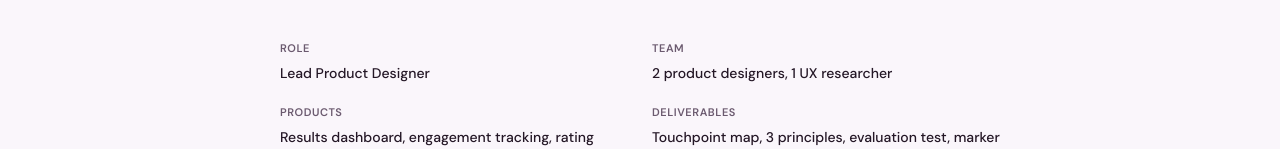
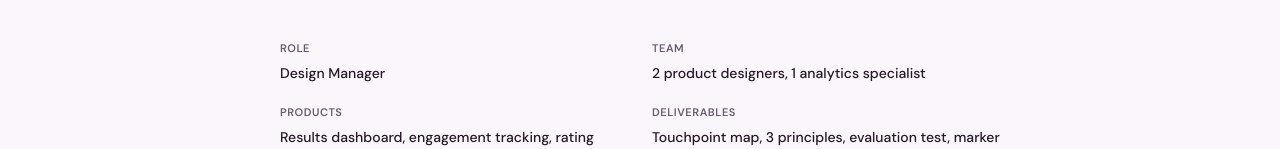
Before and after one commit to ClementPZ/clementpz-portfolio, a Next.js app: page /nrc/huey in a window 1280 px wide. Shown: the part 448-597 px from the top of the page. Built offline with nearby package versions, Linux system fonts and the light colour scheme.

Commit message:
Align the Huey page with the NRC role and team, soften the outcome claim

```diff
--- a/src/data/i18n.ts
+++ b/src/data/i18n.ts
@@ -2107,8 +2107,8 @@ export const nrcHueyText: Record<
     intro:
       "Huey is NRC Health's AI assistant. As it spread across products, each team was inventing its own way to surface AI. The goal: unify how users meet and use AI across the whole platform.",
     meta: [
-      { label: "Role", value: "Lead Product Designer" },
-      { label: "Team", value: "2 product designers, 1 UX researcher" },
+      { label: "Role", value: "Design Manager" },
+      { label: "Team", value: "2 product designers, 1 analytics specialist" },
       {
         label: "Products",
         value: "Results dashboard, engagement tracking, rating scorecards, regulatory surveys, feedback management",
@@ -2212,7 +2212,7 @@ export const nrcHueyText: Record<
     },
     outcome: {
       title: "Outcome",
-      body: "The three principles now serve as the common test for everything Huey shows on screen, and the drawer gives every product the same structure for talking to the AI. Within Huey, ambient listening raised nurse documentation from 55% to 90%.",
+      body: "The three principles served as the grid for evaluating Huey markers, features and interactions, and the drawer gives every product the same structure for talking to the AI. Within Huey, ambient listening raised nurse documentation from 55% to 90%.",
     },
     contactCta: "Talk about this work",
     backCase: "Back to the NRC case study",
@@ -2224,8 +2224,8 @@ export const nrcHueyText: Record<
     intro:
       "Huey est l'assistant IA de NRC Health. En se diffusant dans les produits, chaque équipe inventait sa propre façon de faire apparaître l'IA. L'objectif : unifier la manière dont les utilisateurs rencontrent et utilisent l'IA sur toute la plateforme.",
     meta: [
-      { label: "Rôle", value: "Lead Product Designer" },
-      { label: "Équipe", value: "2 product designers, 1 UX researcher" },
+      { label: "Rôle", value: "Design Manager" },
+      { label: "Équipe", value: "2 product designers, 1 analytics specialist" },
       {
         label: "Produits",
         value: "Tableau de bord de résultats, suivi d'engagement, tableaux de scores, enquêtes réglementaires, gestion du feedback",
@@ -2334,7 +2334,7 @@ export const nrcHueyText: Record<
     },
     outcome: {
       title: "Résultat",
-      body: "Les trois principes servent de test commun à tout ce que Huey affiche, et le drawer donne à chaque produit la même structure pour dialoguer avec l'IA. Au sein de Huey, l'ambient listening a fait passer la documentation des infirmières de 55 % à 90 %.",
+      body: "Les trois principes ont servi de grille pour évaluer les marqueurs, features et interactions de Huey, et le drawer donne à chaque produit la même structure pour dialoguer avec l'IA. Au sein de Huey, l'ambient listening a fait passer la documentation des infirmières de 55 % à 90 %.",
     },
     contactCta: "Parler de ce travail",
     backCase: "Retour au case study NRC",
@@ -2346,8 +2346,8 @@ export const nrcHueyText: Record<
     intro:
       "Huey es el asistente de IA de NRC Health. Al extenderse por los productos, cada equipo inventaba su propia forma de mostrar la IA. El objetivo: unificar cómo los usuarios encuentran y usan la IA en toda la plataforma.",
     meta: [
-      { label: "Rol", value: "Lead Product Designer" },
-      { label: "Equipo", value: "2 product designers, 1 UX researcher" },
+      { label: "Rol", value: "Design Manager" },
+      { label: "Equipo", value: "2 product designers, 1 analytics specialist" },
       {
         label: "Productos",
         value: "Panel de resultados, seguimiento del compromiso, tableros de puntuación, encuestas regulatorias, gestión del feedback",
@@ -2456,7 +2456,7 @@ export const nrcHueyText: Record<
     },
     outcome: {
       title: "Resultado",
-      body: "Los tres principios sirven como test común para todo lo que Huey muestra en pantalla, y el drawer da a cada producto la misma estructura para conversar con la IA. Dentro de Huey, el ambient listening elevó la documentación de enfermería del 55% al 90%.",
+      body: "Los tres principios sirvieron de criterio para evaluar los marcadores, features e interacciones de Huey, y el drawer da a cada producto la misma estructura para conversar con la IA. Dentro de Huey, el ambient listening elevó la documentación de enfermería del 55% al 90%.",
     },
     contactCta: "Hablar de este trabajo",
     backCase: "Volver al case study NRC",
```
